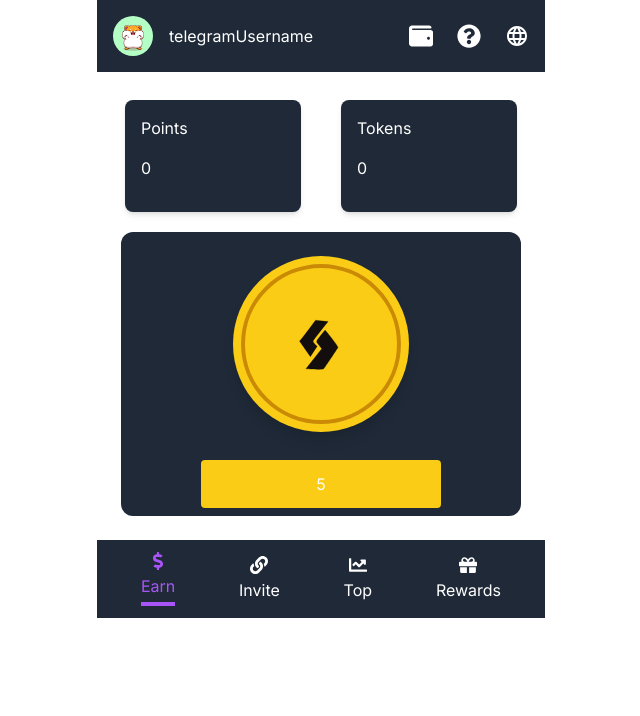
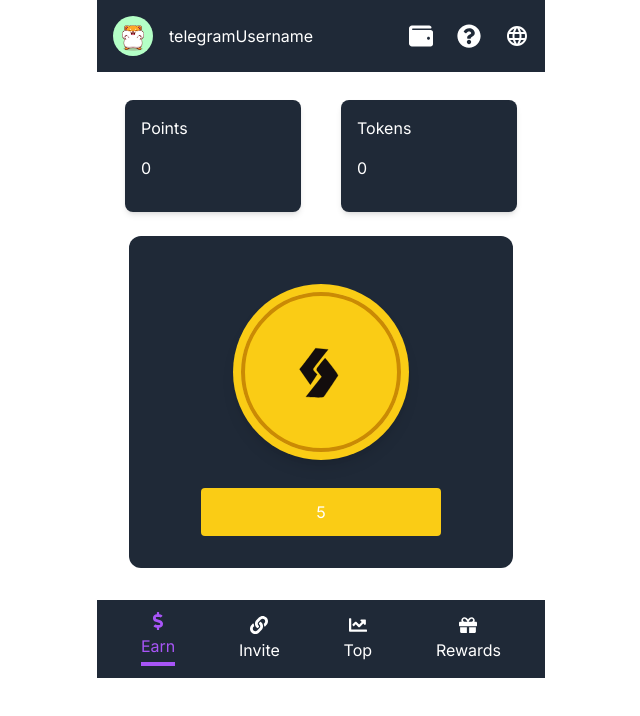
Before and after one commit to devopsnormad/TitaTapbot-demo, a Next.js app: page / in a window 1280 px wide. Shown: the top 716 px of the page, without its empty margins (319-959 px from the left). Built offline with nearby package versions, Linux system fonts and the light colour scheme.

Commit message:
changes to the padding of row two

```diff
--- a/components/BotUI.tsx
+++ b/components/BotUI.tsx
@@ -101,7 +101,7 @@ useEffect(() => {
       </div>
 
       {/* Row Two */}
-      <div className="bg-gray-800 rounded-xl m-4 text-white p-2 flex flex-col items-center gap-5">
+      <div className="bg-gray-800 rounded-xl m-6 text-white p-8 flex flex-col items-center gap-5">
         <button
           onClick={handleTap}
           className="mt-4 w-44 h-44 sm:w-44 sm:h-44 bg-yellow-400 rounded-full flex items-center justify-center text-white text-lg font-bold shadow-lg relative"
```
